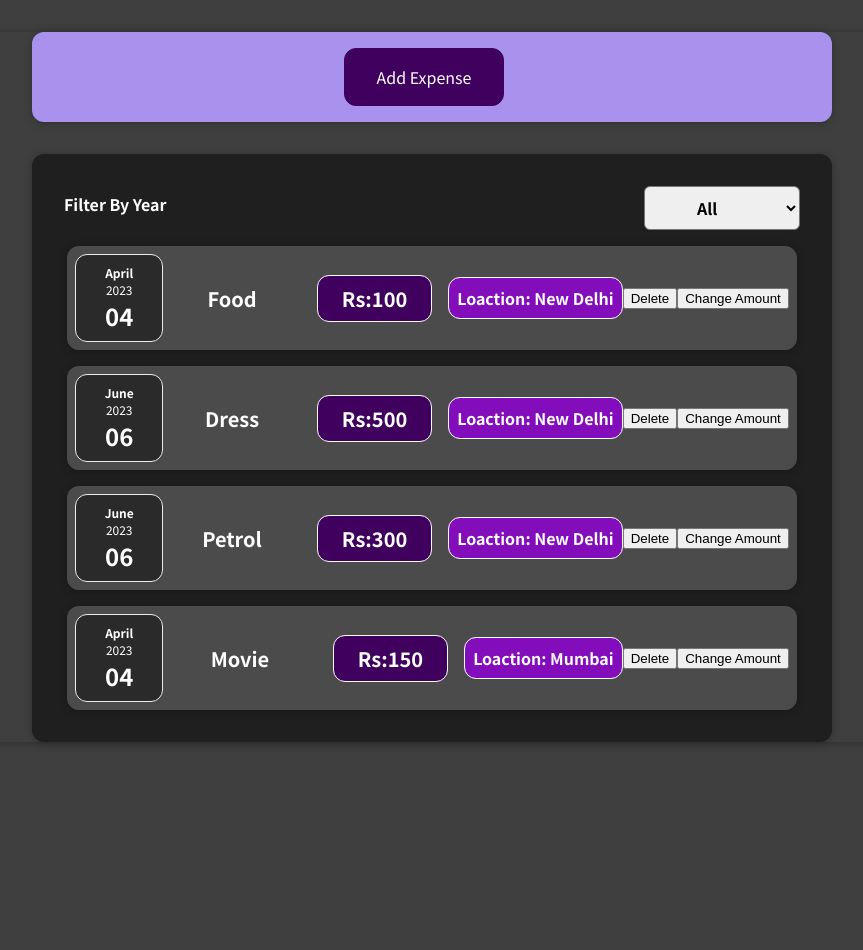
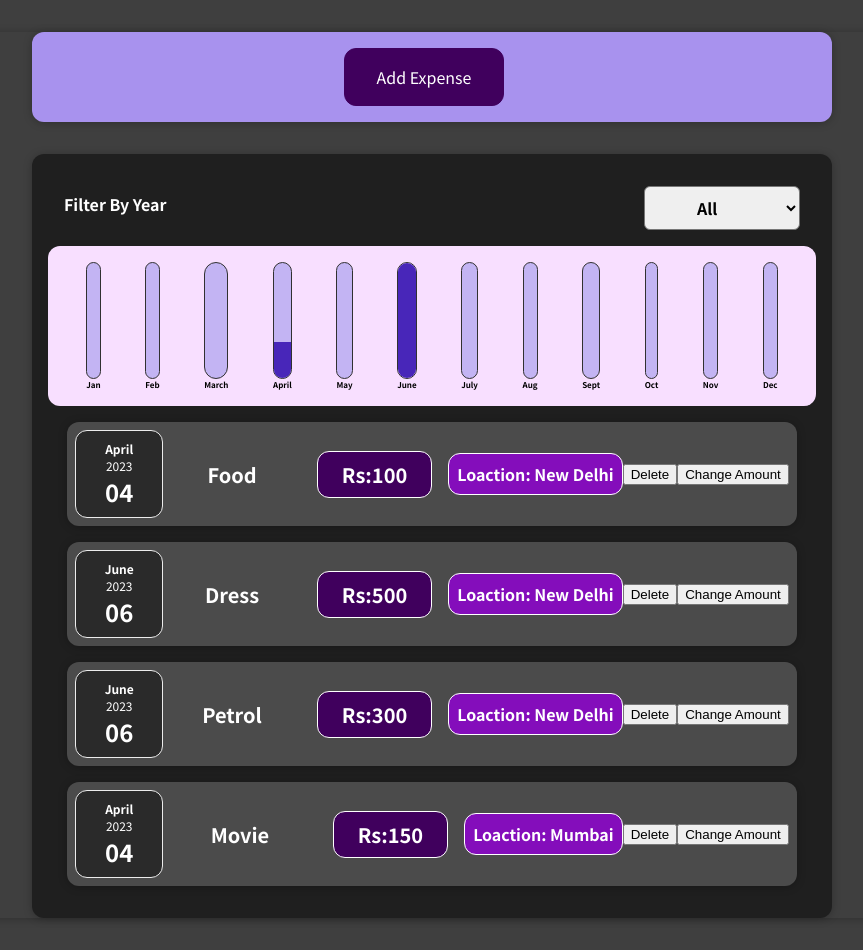
Before and after one commit to bipinlongjam/ExpenseReact, a React (Create React App) app: page / in a window 1280 px wide. Shown: the whole page, without its empty margins (208-1071 px from the left). Before the commit the page ends 800 px from the top, so only its background shows below. Built offline with nearby package versions, Linux system fonts and the light colour scheme.

Commit message:
add chartApp and finish

```diff
--- /dev/null
+++ b/src/components/Chart/Chart.css
@@ -0,0 +1,9 @@
+.chart {
+    padding: 1rem;
+    border-radius: 12px;
+    background-color: #f8dfff;
+    text-align: center;
+    display: flex;
+    justify-content: space-around;
+    height: 10rem;
+  }
--- /dev/null
+++ b/src/components/Chart/Chart.js
@@ -0,0 +1,26 @@
+import './Chart.css'
+import ChartBar from './ChartBar';
+
+const Chart = props =>{
+
+    const dataPointvalues = props.dataPoints.map(dataPoint => dataPoint.value)
+    const totalMaximum = Math.max(...dataPointvalues)
+
+return(
+    <div className='chart'>
+       {props.dataPoints.map((dataPoint) =>(
+        <ChartBar
+        key = {dataPoint.id}
+        value={dataPoint.value}
+        maxValue = {totalMaximum}
+        label={dataPoint.label}
+        />
+       ))
+
+       }
+
+    </div>
+
+)
+}
+export default Chart;
--- /dev/null
+++ b/src/components/Chart/ChartBar.css
@@ -0,0 +1,30 @@
+.chart-bar {
+    height: 100%;
+    display: flex;
+    flex-direction: column;
+    align-items: center;
+  }
+
+  .chart-bar__inner {
+    height: 100%;
+    width: 100%;
+    border: 1px solid #313131;
+    border-radius: 12px;
+    background-color: #c3b4f3;
+    overflow: hidden;
+    display: flex;
+    flex-direction: column;
+    justify-content: flex-end;
+  }
+
+  .chart-bar__fill {
+    background-color: #4826b9;
+    width: 100%;
+    transition: all 0.3s ease-out;
+  }
+
+  .chart-bar__label {
+    font-weight: bold;
+    font-size: 0.5rem;
+    text-align: center;
+  }
--- /dev/null
+++ b/src/components/Chart/ChartBar.js
@@ -0,0 +1,19 @@
+import './ChartBar.css'
+
+const ChartBar = (props)=>{
+
+        let barFillHeight = '0%';
+        if(props.maxValue > 0){
+            barFillHeight= Math.round((props.value / props.maxValue) * 100) + '%';
+        }
+
+    return(
+        <div className='chart-bar'>
+            <div className='chart-bar__inner'>
+            <div className='chart-bar__fill' style={{height: barFillHeight}}></div>
+            </div>
+            <div className='chart-bar__label'>{props.label}</div>
+        </div>
+    )
+}
+export default ChartBar;
--- a/src/components/Expenses/Expense.js
+++ b/src/components/Expenses/Expense.js
@@ -3,6 +3,7 @@
 import './Expense.css'
 import ExpenseFilter from "./ExpenseFilter";
 import ExpenseList from "./ExpenseList";
+import ExpensesChart from "./ExpensesChart";
 
 
 
@@ -21,6 +22,7 @@
     return(
     <Card className="expenses">
         <ExpenseFilter selected={filteredYear} onChange={filterChangeHandler}/>
+        <ExpensesChart expenses={filterExpense}/>
         <ExpenseList items={filterExpense}/>
     </Card>
     )
--- /dev/null
+++ b/src/components/Expenses/ExpensesChart.js
@@ -0,0 +1,30 @@
+import Chart from "../Chart/Chart"
+
+const ExpensesChart = (props) =>{
+
+    const chartDataPoints = [
+        {label: 'Jan', value:0},
+        {label: 'Feb', value:0},
+        {label: 'March', value:0},
+        {label: 'April', value:0},
+        {label: 'May', value:0},
+        {label: 'June', value:0},
+        {label: 'July', value:0},
+        {label: 'Aug', value:0},
+        {label: 'Sept', value:0},
+        {label: 'Oct', value:0},
+        {label: 'Nov', value:0},
+        {label: 'Dec', value:0},
+    ]
+
+    for(const expense of props.expenses){
+        const expenseMonth = expense.date.getMonth();
+        chartDataPoints[expenseMonth].value += expense.amount;
+    }
+    return(
+        <div>
+            <Chart dataPoints={chartDataPoints}/>
+        </div>
+    )
+}
+export default ExpensesChart
```
